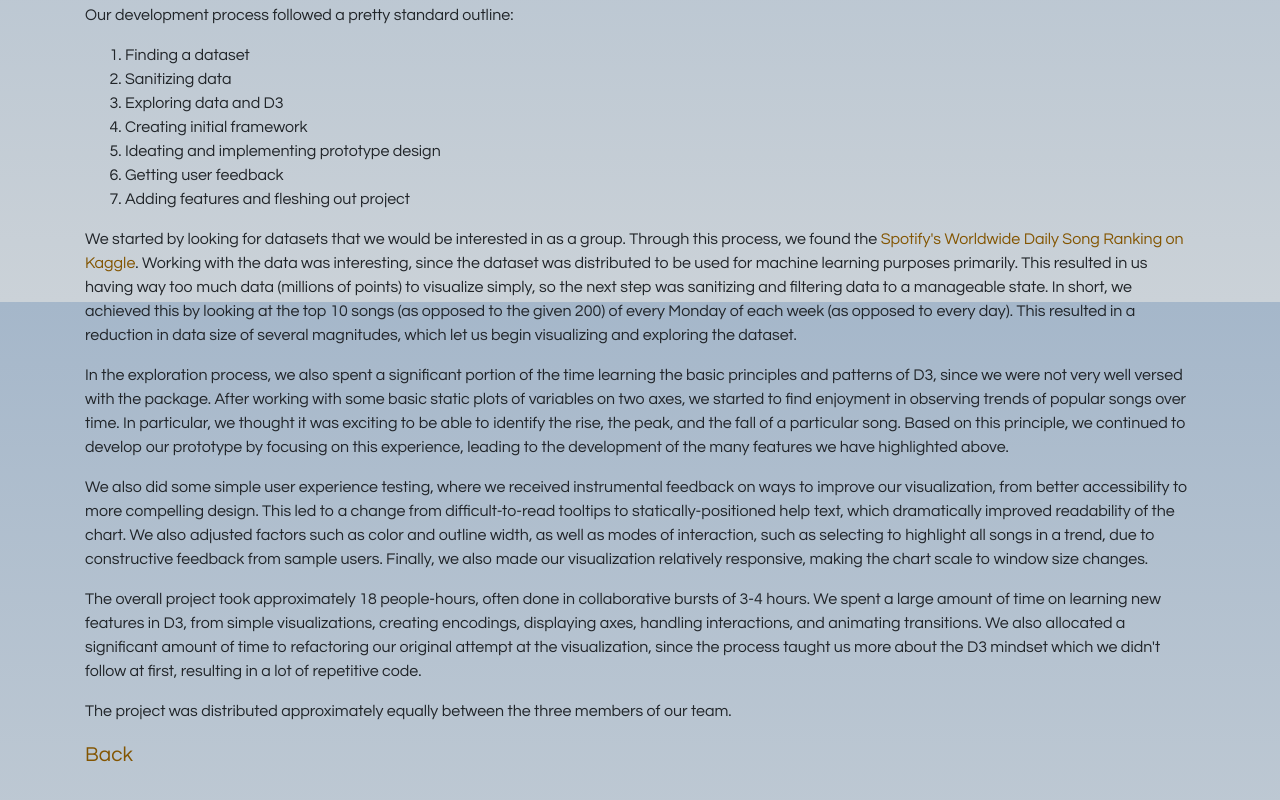
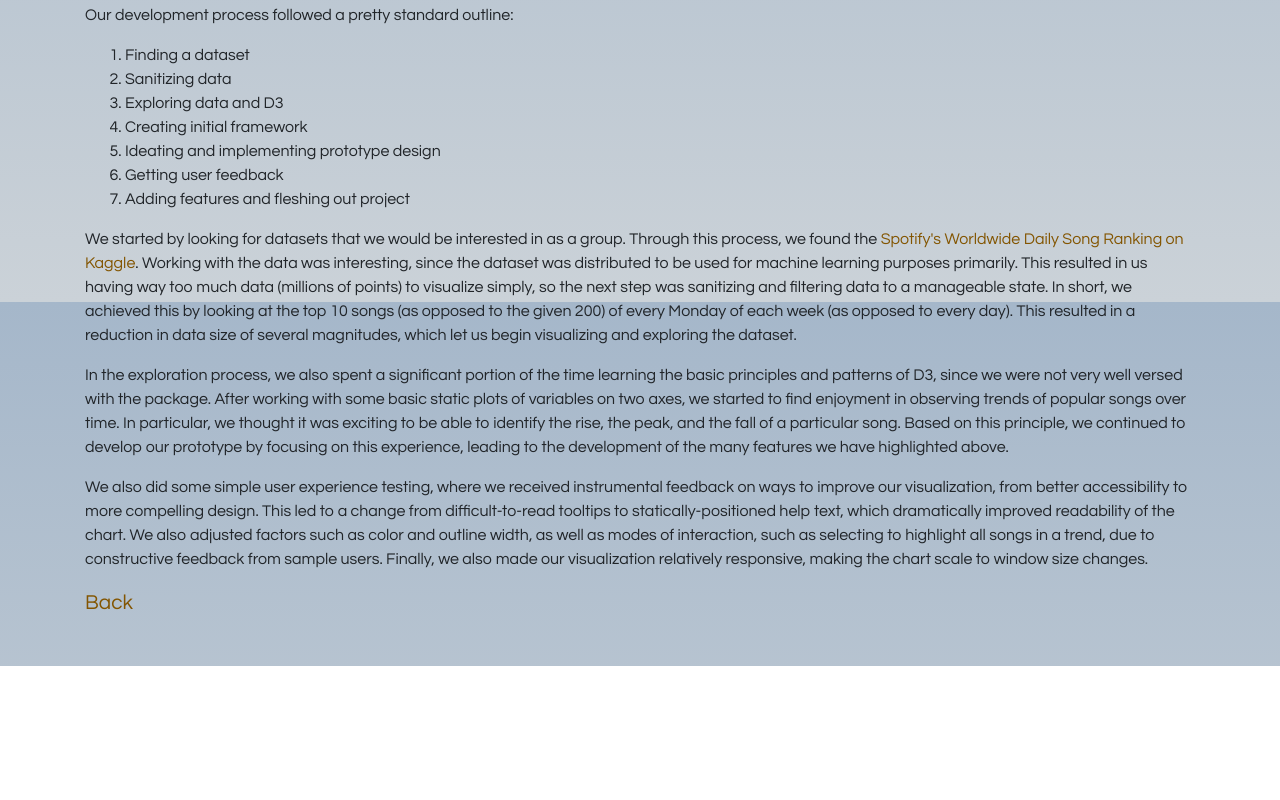
Before and after one commit to rneogy/Spotify-Explorer, a plain HTML site: page writeup.html in a window 1280 px wide. Shown: the part 498-1298 px from the top of the page. After the commit the page ends 1164 px from the top, so only its background shows below. Drawn offline with nearby package versions, Linux system fonts and the light colour scheme.

Commit message:
remove unrelated content from writeup

```diff
--- a/writeup.html
+++ b/writeup.html
@@ -48,12 +48,6 @@
       <p>
         We also did some simple user experience testing, where we received instrumental feedback on ways to improve our visualization, from better accessibility to more compelling design. This led to a change from difficult-to-read tooltips to statically-positioned help text, which dramatically improved readability of the chart. We also adjusted factors such as color and outline width, as well as modes of interaction, such as selecting to highlight all songs in a trend, due to constructive feedback from sample users. Finally, we also made our visualization relatively responsive, making the chart scale to window size changes.
       </p>
-      <p>
-        The overall project took approximately 18 people-hours, often done in collaborative bursts of 3-4 hours. We spent a large amount of time on learning new features in D3, from simple visualizations, creating encodings, displaying axes, handling interactions, and animating transitions. We also allocated a significant amount of time to refactoring our original attempt at the visualization, since the process taught us more about the D3 mindset which we didn't follow at first, resulting in a lot of repetitive code.
-      </p>
-      <p>
-        The project was distributed approximately equally between the three members of our team.
-      </p>
       <a href="index.html" class="large">Back</a>
     </div>
   </body>
```
